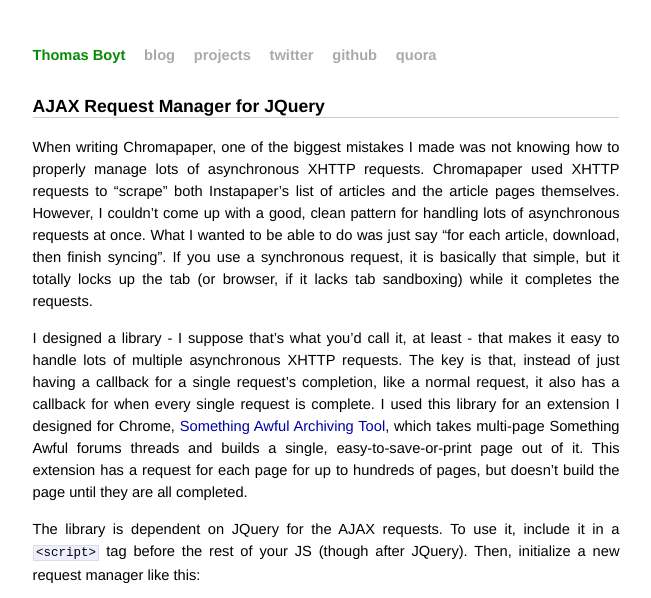
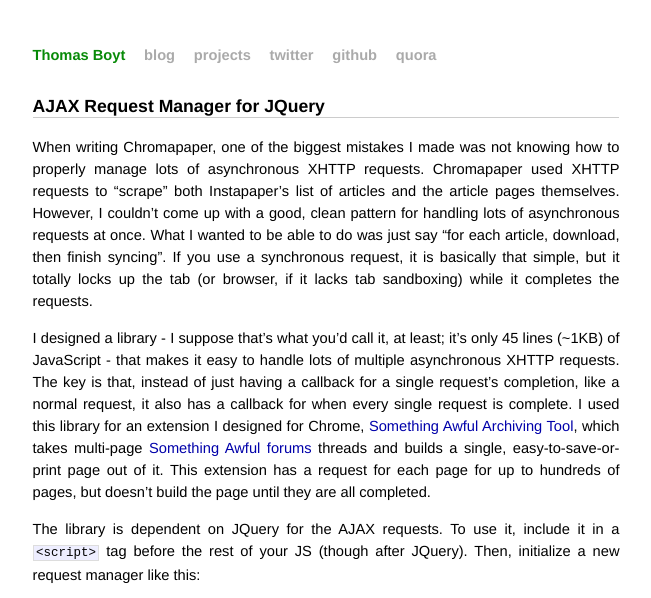
Before and after one commit to thomasboyt/thomasboyt.github.com, a Jekyll site: the page built from _posts/2011-08-08-reqmanager.md, in a window 1280 px wide. Shown: the top 598 px of the page, without its empty margins (314-965 px from the left). Built offline with Jekyll 4.4.1, drawn with Linux system fonts in a browser that asks for light colours; nearby versions of some CDN libraries; library files that are not in the unit come from our copies.

Commit message:
Edited _posts/2011-08-08-reqmanager.md via GitHub

```diff
--- a/_posts/2011-08-08-reqmanager.md
+++ b/_posts/2011-08-08-reqmanager.md
@@ -5,7 +5,7 @@
 
 When writing Chromapaper, one of the biggest mistakes I made was not knowing how to properly manage lots of asynchronous XHTTP requests. Chromapaper used XHTTP requests to "scrape" both Instapaper's list of articles and the article pages themselves. However, I couldn't come up with a good, clean pattern for handling lots of asynchronous requests at once. What I wanted to be able to do was just say "for each article, download, then finish syncing". If you use a synchronous request, it is basically that simple, but it totally locks up the tab (or browser, if it lacks tab sandboxing) while it completes the requests.
 
-I designed a library - I suppose that's what you'd call it, at least - that makes it easy to handle lots of multiple asynchronous XHTTP requests. The key is that, instead of just having a callback for a single request's completion, like a normal request, it also has a callback for when every single request is complete. I used this library for an extension I designed for Chrome, [Something Awful Archiving Tool][1], which takes multi-page Something Awful forums threads and builds a single, easy-to-save-or-print page out of it. This extension has a request for each page for up to hundreds of pages, but doesn't build the page until they are all completed.
+I designed a library - I suppose that's what you'd call it, at least; it's only 45 lines (~1KB) of JavaScript - that makes it easy to handle lots of multiple asynchronous XHTTP requests. The key is that, instead of just having a callback for a single request's completion, like a normal request, it also has a callback for when every single request is complete. I used this library for an extension I designed for Chrome, [Something Awful Archiving Tool][1], which takes multi-page [Something Awful forums][3] threads and builds a single, easy-to-save-or-print page out of it. This extension has a request for each page for up to hundreds of pages, but doesn't build the page until they are all completed.
 
 The library is dependent on JQuery for the AJAX requests. To use it, include it in a `<script>` tag before the rest of your JS (though after JQuery). Then, initialize a new request manager like this:
 
```
Also changed, not shown: other parts of _posts/2011-08-08-reqmanager.md (+1 -0 lines).
